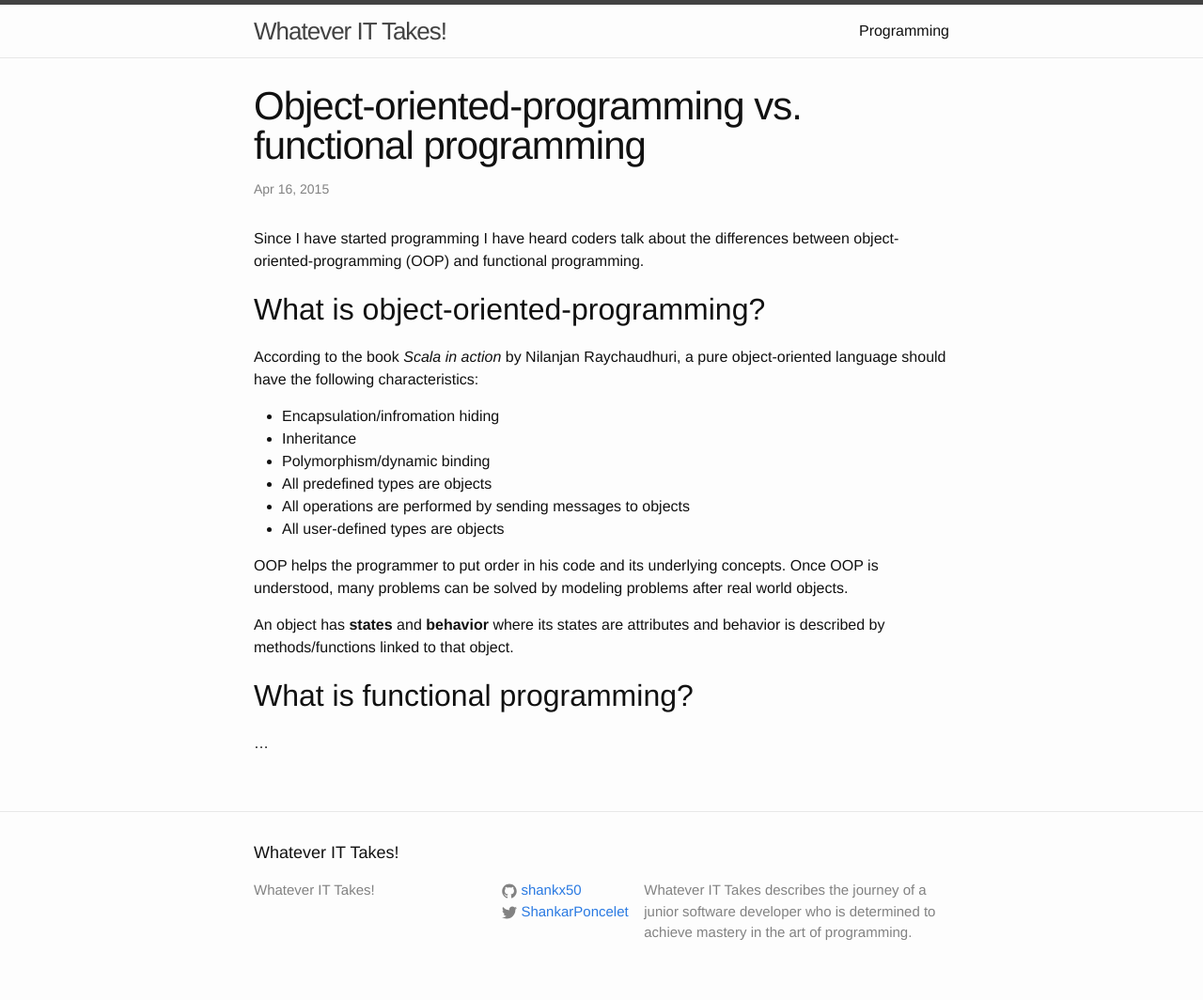
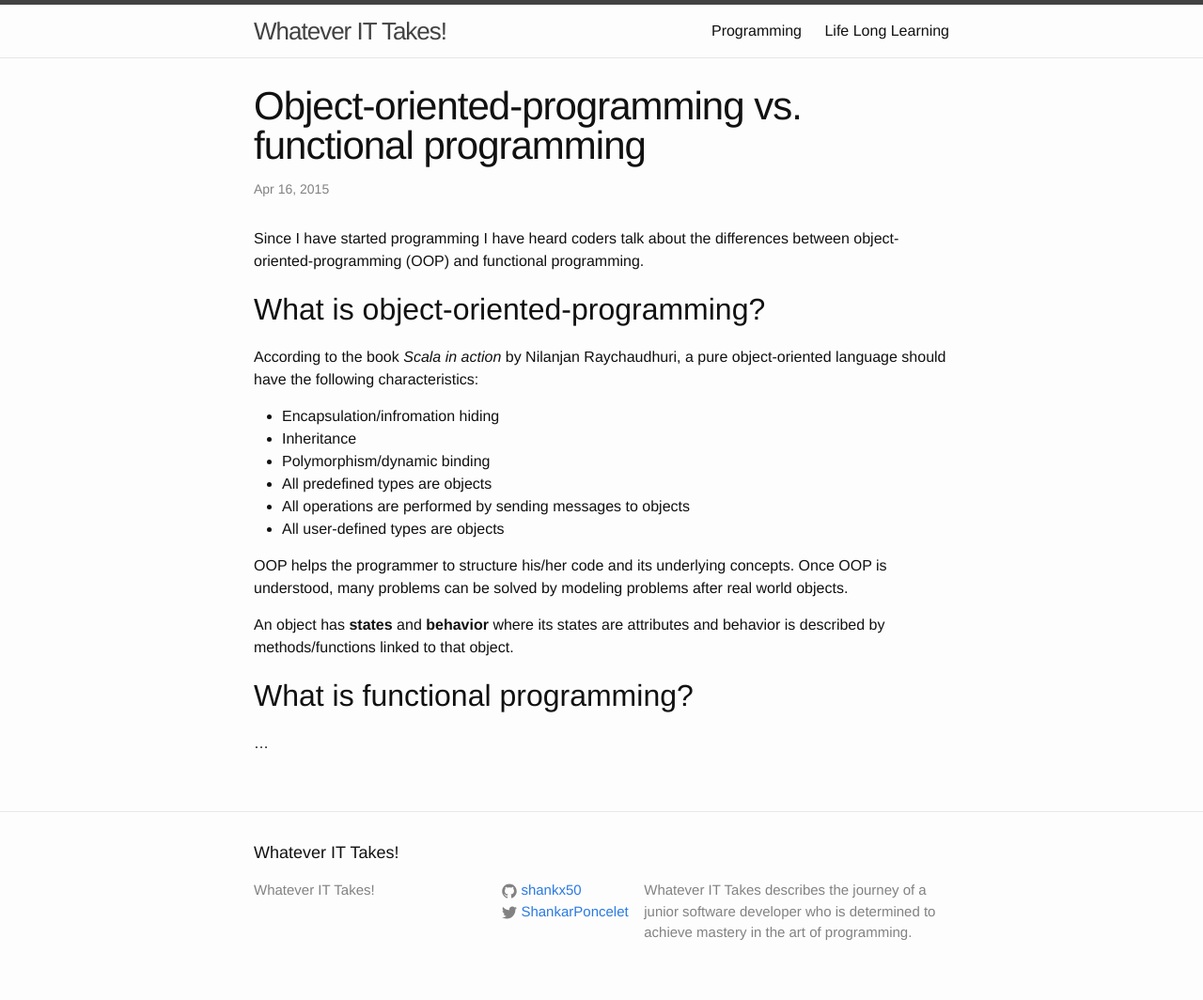
Before and after one commit to shankx50/shankx50.github.io, a Jekyll site: the page built from _posts/2015-04-16-oop-vs-fp.markdown, in a window 1280 px wide. Shown: the whole page at 94% size. Built offline with Jekyll 4.4.1, drawn with Linux system fonts in a browser that asks for light colours.

Commit message:
Added LLL

```diff
--- a/_posts/2015-04-16-oop-vs-fp.markdown
+++ b/_posts/2015-04-16-oop-vs-fp.markdown
@@ -18,7 +18,7 @@
 * All operations are performed by sending messages to objects
 * All user-defined types are objects
 
-OOP helps the programmer to put order in his code and its underlying concepts. Once OOP is understood, many problems can be solved by modeling problems after real world objects.
+OOP helps the programmer to structure his/her code and its underlying concepts. Once OOP is understood, many problems can be solved by modeling problems after real world objects.
 
 An object has **states** and **behavior** where its states are attributes and behavior is described by methods/functions linked to that object.
 
```
Also changed, not shown: learning/index.markdown (added, +13 -0 lines), assets/unit-test.png (deleted), 2 other files.
